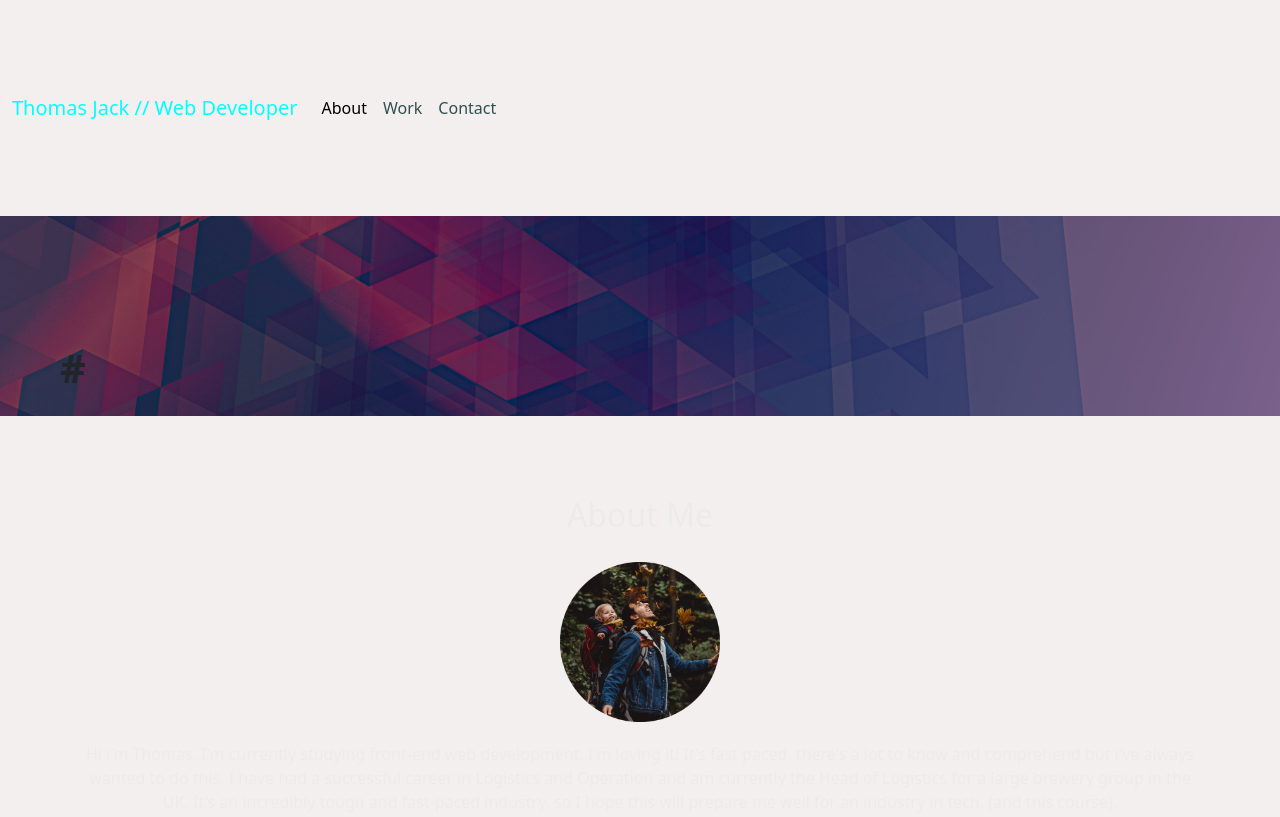
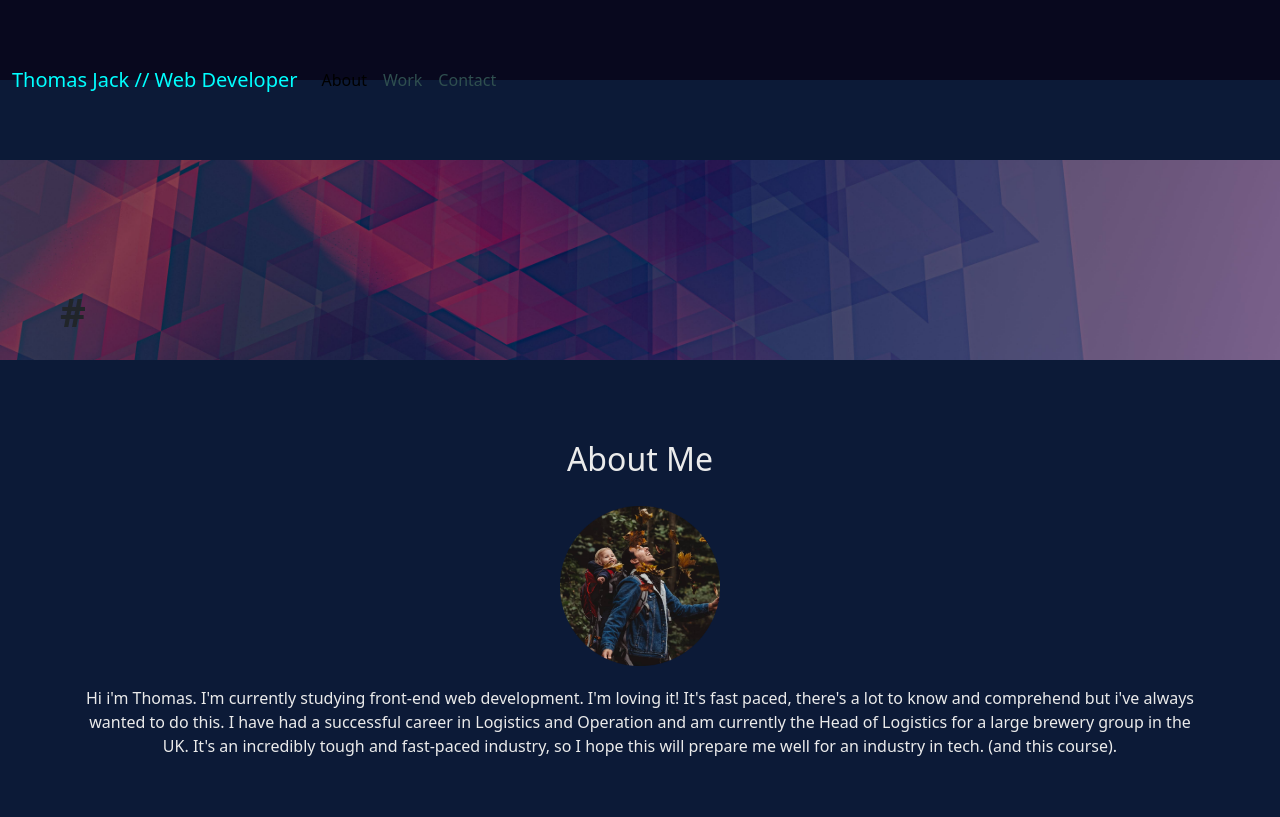
Before and after one commit to quikstart86/Bootstrap-Portfolio, a plain HTML site: page index.html in a window 1280 px wide. Shown: the top 817 px of the page. Drawn offline with nearby package versions, Linux system fonts and the light colour scheme.

```diff
--- a/css/style.css
+++ b/css/style.css
@@ -4,16 +4,16 @@
 
 
 body {
-    background-color: #f4efef;
+    background-color: rgb(12, 26, 55);
     margin: 0;
 }
-/* .navbar {
+.navbar {
     background-color: #08081e;
     height: 80px;
     top: 0;
     position: sticky;
     z-index: 10;
-} */
+}
 
 
 
--- a/index.html
+++ b/index.html
@@ -139,10 +139,12 @@
           <!-- Card End -->
         </div>
       </div>
+
     </section>
+
   </main>
 
-  <section></section>
+
 
 
 
```
